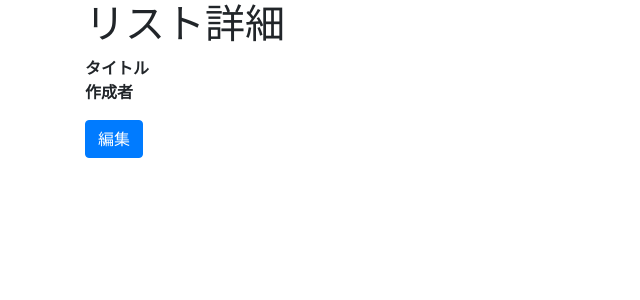
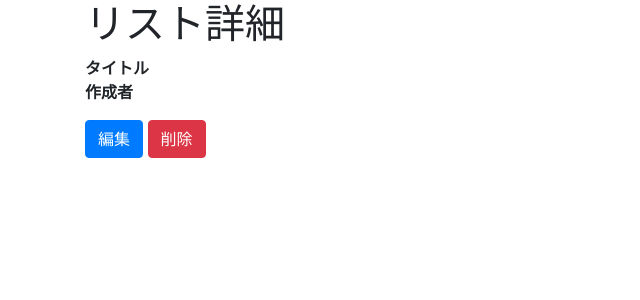
Before and after one commit to gakitomo/Python1, a Django app: template kanban/templates/kanban/lists/detail.html in a window 1280 px wide. Shown: the part 56-356 px from the top of the page, without its empty margins (0-640 px from the left). Run offline with Django 3.2, Linux system fonts and the light colour scheme; the template is opened without the code that fills it, so the values that code supplies are empty; some libraries are stand-ins or nearby versions.

Commit message:
Update detail.html

```diff
--- a/kanban/templates/kanban/lists/detail.html
+++ b/kanban/templates/kanban/lists/detail.html
@@ -10,5 +10,6 @@
     <dd class="col-sm-9">{{ list.user.username }}</dd>
   </dl>
   <a class="btn btn-primary" href="{% url 'kanban:lists_update' list.pk  %}" role="button">編集</a>
+  <a class="btn btn-danger" href="{% url 'kanban:lists_delete' list.pk  %}" role="button">削除</a>
 </div>
 {% endblock %}
```
